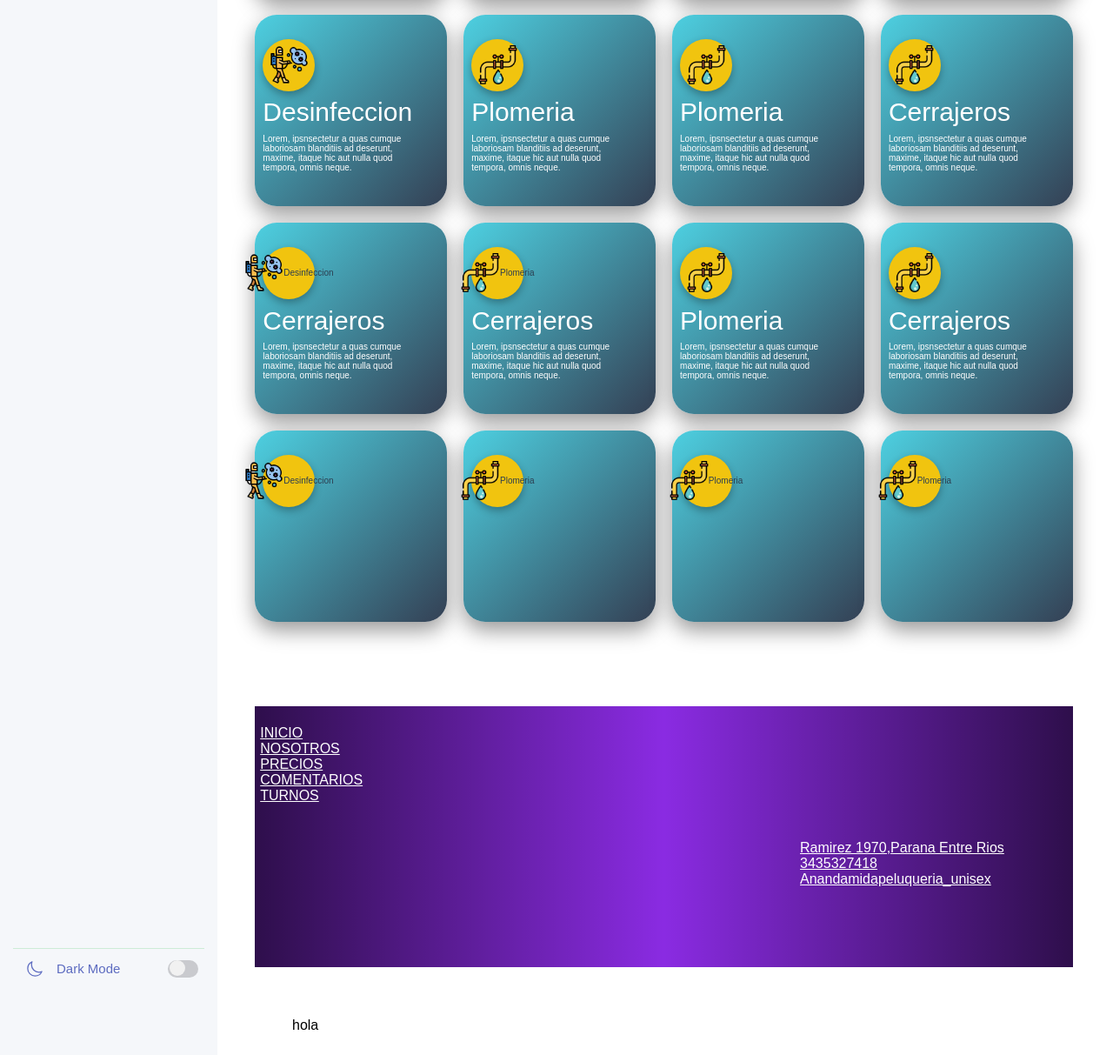
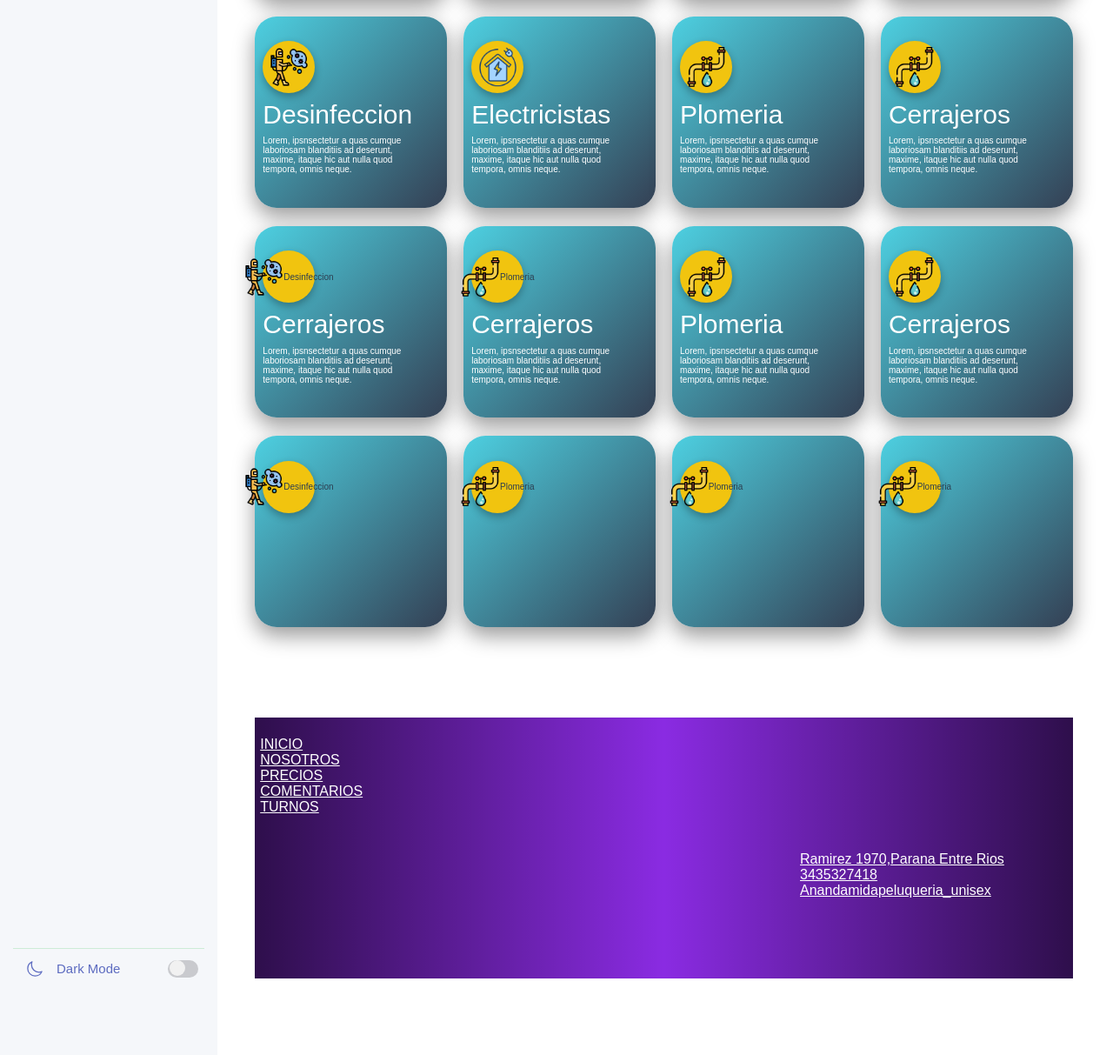
Before and after one commit to placidovera/service-web, a plain HTML site: page index.html in a window 1280 px wide. Shown: the part 932-2145 px from the top of the page at 87% size. Drawn offline with nearby package versions, Linux system fonts and the light colour scheme; grey boxes are pictures that could not be loaded.

Commit message:
otro mas

```diff
--- a/estilos.css
+++ b/estilos.css
@@ -364,8 +364,6 @@ text-shadow:
   6px 6px 6px #263238;
 letter-spacing: 3px;
 font-weight: 800;
-
-
 }
 
 .encabezado {
@@ -382,24 +380,6 @@ font-weight: 800;
 .publicidad {
   grid-area: var;
 }
-/* .green{
-  width:50px;
-  height: 50px;
-  transition: transform 0.3s ease, box-shadow 0.3s ease;
-  box-shadow: 0 4px 8px rgba(0, 0, 0, 0.2);
-  background-color: #ecf0f1;
-  display: flex;
-  flex-direction: column;
-  justify-content: center;
-  align-items: center;
-  color: var(--color-textos);
-  border-radius: 60%;
-  padding: 1%;
-}
-.green:hover{
-  transform: translateY(-5px);
-  box-shadow: 0 12px 20px rgba(0, 0, 0, 0.3);
-} */
 p{
   font-size: 10px;
 }
@@ -409,25 +389,6 @@ h2{
   text-align: center;
   padding: 3%;
 }
-/* .red{
-width:650px;
-height: 220px;
- display: flex;
- flex-direction: column;
- justify-content: left;
- align-items: flex-start;
- font-size: 30px;
- color: var(--color-textos);
- padding:3% 3% 4% 1%;
- gap: 5%;
- border-radius: 25px;
- border: 2px solid #3498db;
-
-}
-.red:hover{
-  transform: translateY(-5px);
-  box-shadow: 0 12px 20px rgba(0, 0, 0, 0.3);
-} */
  .red {
   width: 650px;
   height: 220px;
@@ -608,6 +569,7 @@ min-width: 100px;
   width: 100%;
   margin-top: -200px;
   margin-left: -50px;
+  gap: 3%;
 }
 .publicidad{
   transform: translateX(35%); /*
@@ -624,9 +586,6 @@ Usuario@DESKTOP-UQMGGBM MINGW64 ~/OneDrive/Desktop/barra (main) */
 .encabezado{
       width: 500px;
 }
-.listaResultados{
-  display: none;
-}
 h2{
   display: none;
 }
--- a/index.html
+++ b/index.html
@@ -199,10 +199,10 @@
  <p>Lorem, ipsnsectetur a quas cumque laboriosam blanditiis ad deserunt, maxime, itaque hic aut nulla quod tempora, omnis neque.</p>
    </div>
  <div class="red">
- <div class="green">
-   <img class="service" src="./imagen/plomeria.png" alt="">
+  <div class="green">
+        <img class="service" src="./imagen/electrificacion.png" alt="">
    </div>
- <span>Plomeria</span>
+ <span>Electricistas</span>
  <p>Lorem, ipsnsectetur a quas cumque laboriosam blanditiis ad deserunt, maxime, itaque hic aut nulla quod tempora, omnis neque.</p>
    </div>
 <div class="red">
@@ -279,128 +279,6 @@
 </div>
   </div>
   </div>
-
-<!--https://create.piktochart.com/teams/35425419/dashboard
- <div class="fotos">
-   <div class="red">
-  <p>Lorem, ipsnsectetur a quas cumque laboriosam blanditiis ad deserunt, maxime, itaque hic aut nulla quod tempora, omnis neque.</p>
-   </div>
-
-      <div class="red">
-  <p>Lorem, ipsnsectetur a quas cumque laboriosam blanditiis ad deserunt, maxime, itaque hic aut nulla quod tempora, omnis neque.</p>
-   </div>
-   </div>
-
-   <div class="red">
-   <p>Lorem, ipsnsectetur a quas cumque laboriosam blanditiis ad deserunt, maxime, itaque hic aut nulla quod tempora, omnis neque.</p>
-   </div>
-
-   <div class="red">
-   <p>Lorem, ipsnsectetur a quas cumque laboriosam blanditiis ad deserunt, maxime, itaque hic aut nulla quod tempora, omnis neque.</p>
-   </div>
-    </div>
-       <div class="fotos">
-        <div class="red">
-   <p>Lorem, ipsnsectetur a quas cumque laboriosam blanditiis ad deserunt, maxime, itaque hic aut nulla quod tempora, omnis neque.</p>
-   </div>
-
-    <div class="red">
-   <p>Lorem, ipsnsectetur a quas cumque laboriosam blanditiis ad deserunt, maxime, itaque hic aut nulla quod tempora, omnis neque.</p>
-   </div>
-
-   <div class="red">
-  <p>Lorem, ipsnsectetur a quas cumque laboriosam blanditiis ad deserunt, maxime, itaque hic aut nulla quod tempora, omnis neque.</p>
-   </div>
-   <div class="green">
-    <img class="service" src="./imagen/celda-de-prision.png" alt="">
-    <p>Herreria</p></div>
-      <div class="red">
-  <p>Lorem, ipsnsectetur a quas cumque laboriosam blanditiis ad deserunt, maxime, itaque hic aut nulla quod tempora, omnis neque.</p>
-   </div>
- <div class="green">
-   <img class="service" src="./imagen/plomeria.png" alt="">
-    <p>Plomeria</p>
-   </div>
-   <div class="red">
-   <p>Lorem, ipsnsectetur a quas cumque laboriosam blanditiis ad deserunt, maxime, itaque hic aut nulla quod tempora, omnis neque.</p>
-   </div>
- <div class="green">
-        <img class="service" src="./imagen/electrificacion.png" alt="">
-    <p>Electricistas</p>
-   </div>
-    </div>
-    <div class="fotos">
-   <div class="green">
-   <img class="service" src="./imagen/cerrajero.png" alt="">
-      <p>Cerrajeros</p>
-   </div>
-   <div class="red">
- <p>Lorem, ipsnsectetur a quas cumque laboriosam blanditiis ad deserunt, maxime, itaque hic aut nulla quod tempora, omnis neque.</p>
-   </div>
-   <div class="green">
-      <img class="service" src="./imagen/tubo.png" alt="">
-    <p>Gasistas</p>
-   </div>
-   <div class="red">
-  <p>Lorem, ipsnsectetur a quas cumque laboriosam blanditiis ad deserunt, maxime, itaque hic aut nulla quod tempora, omnis neque.</p>
-   </div>
-   <div class="green">
-    <img class="service" src="./imagen/celda-de-prision.png" alt="">
-    <p>Herreria</p></div>
-      <div class="red">
-  <p>Lorem, ipsnsectetur a quas cumque laboriosam blanditiis ad deserunt, maxime, itaque hic aut nulla quod tempora, omnis neque.</p>
-   </div>
- <div class="green">
-   <img class="service" src="./imagen/plomeria.png" alt="">
-    <p>Plomeria</p>
-   </div>
-   <div class="red">
-   <p>Lorem, ipsnsectetur a quas cumque laboriosam blanditiis ad deserunt, maxime, itaque hic aut nulla quod tempora, omnis neque.</p>
-   </div>
-    <div class="green">
-<img class="service" src="./imagen/mecanico.png" alt="">
-   <p>Mecanico</p>
-   </div>
-   <div class="red">
-   <p>Lorem, ipsnsectetur a quas cumque laboriosam blanditiis ad deserunt, maxime, itaque hic aut nulla quod tempora, omnis neque.</p>
-   </div>
-    </div>
-       <div class="fotos">
-        <div class="red">
-   <p>Lorem, ipsnsectetur a quas cumque laboriosam blanditiis ad deserunt, maxime, itaque hic aut nulla quod tempora, omnis neque.</p>
-   </div>
-   <div class="green">
-    <img class="service" src="./imagen/desinfectante.png" alt="">
-    <p>Desinfeccion</p>
-   </div>
-    <div class="red">
-   <p>Lorem, ipsnsectetur a quas cumque laboriosam blanditiis ad deserunt, maxime, itaque hic aut nulla quod tempora, omnis neque.</p>
-   </div>
-   <div class="green">
-   <img class="service" src="./imagen/plomeria.png" alt="">
-    <p>Plomeria</p>
-   </div>
-   <div class="red">
-  <p>Lorem, ipsnsectetur a quas cumque laboriosam blanditiis ad deserunt, maxime, itaque hic aut nulla quod tempora, omnis neque.</p>
-   </div>
-   <div class="green">
-    <img class="service" src="./imagen/celda-de-prision.png" alt="">
-    <p>Herreria</p></div>
-      <div class="red">
-  <p>Lorem, ipsnsectetur a quas cumque laboriosam blanditiis ad deserunt, maxime, itaque hic aut nulla quod tempora, omnis neque.</p>
-   </div>
- <div class="green">
-   <img class="service" src="./imagen/plomeria.png" alt="">
-    <p>Plomeria</p>
-   </div>
-   <div class="red">
-   <p>Lorem, ipsnsectetur a quas cumque laboriosam blanditiis ad deserunt, maxime, itaque hic aut nulla quod tempora, omnis neque.</p>
-   </div>
- <div class="green">
-        <img class="service" src="./imagen/electrificacion.png" alt="">
-    <p>Electricistas</p>
-   </div>
-    </div>
           <!-- pie de pagina -->
            <div class="servicios">
     <div class="pantalla">
@@ -440,9 +318,6 @@
       </div>
      </div>
      </div>
-      <div class="publi-izquierda">
-<span>hola</span>
- </div>
  </div>
  </div>
     <script src="./script.js"></script>
```
